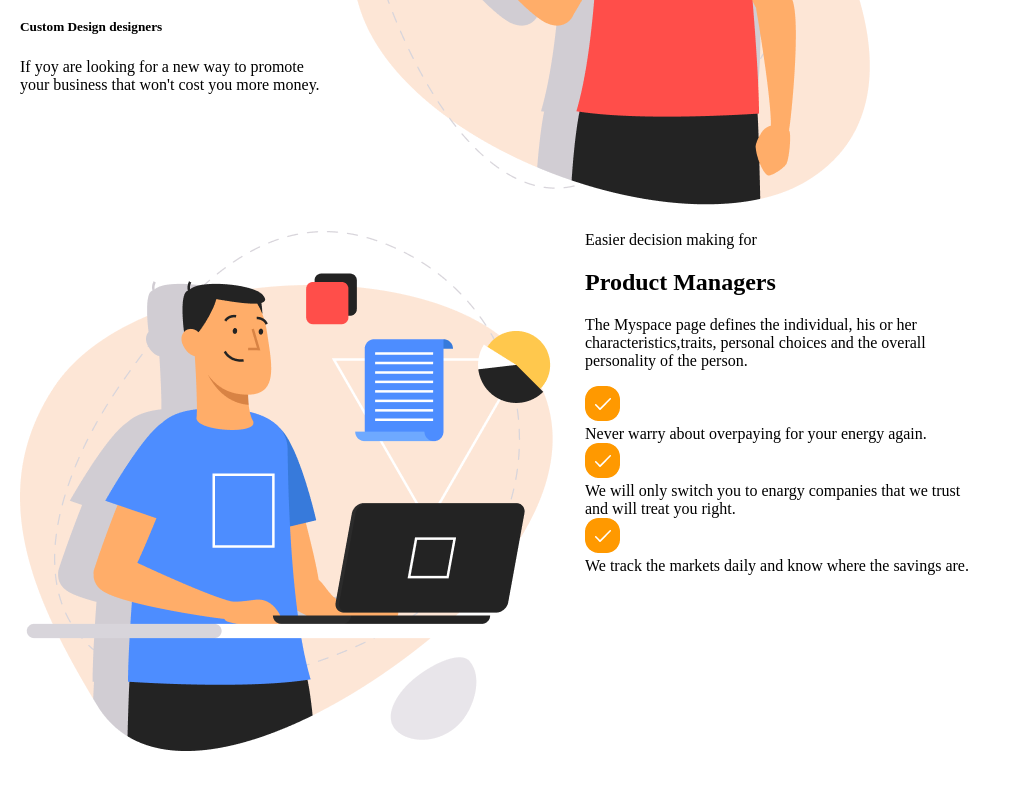
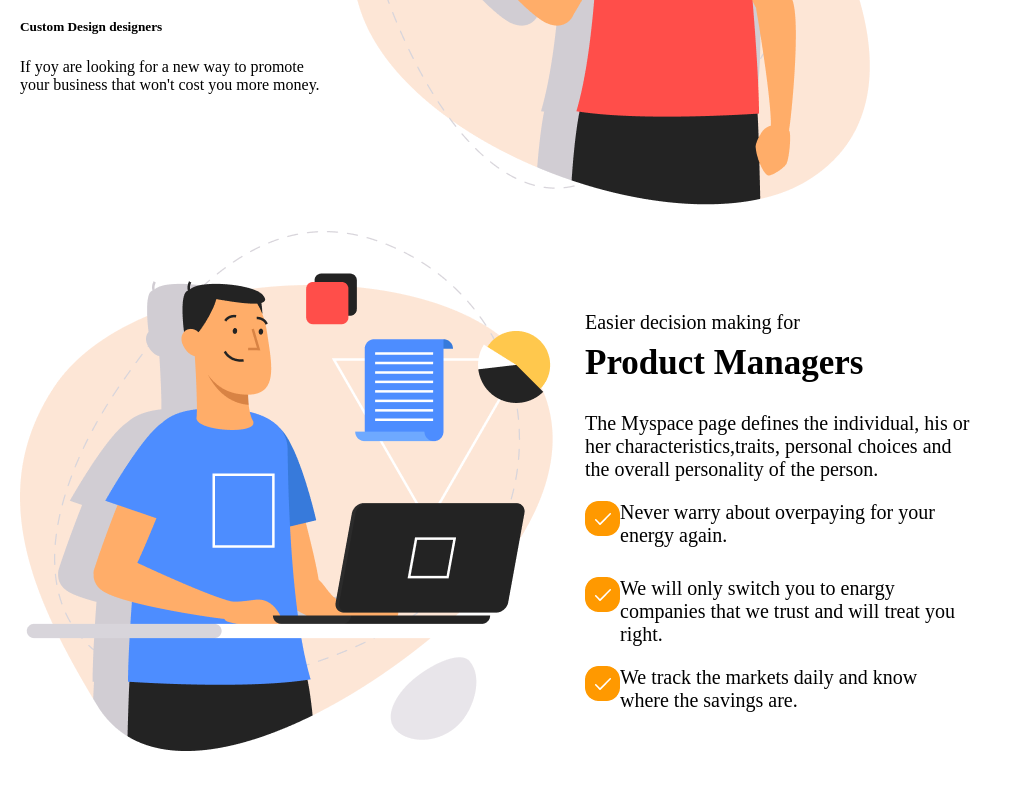
Before and after one commit to nikita150187/productly-practice, a plain HTML site: page index.produc.html in a window 1280 px wide. Shown: the part 1412-2201 px from the top of the page, without its empty margins (0-1013 px from the left). Drawn offline with Linux system fonts and the light colour scheme.

Commit message:
Added icon and text aline,font in code

```diff
--- a/index.produc.html
+++ b/index.produc.html
@@ -124,21 +124,27 @@
             <div class="myspace">
                 <p>The Myspace page defines the individual, his or her characteristics,traits, personal choices and the overall personality of the person.</p>
 
-                <div>
+                <div class="icon-info">
+                    <div class="icon-text-1">
                     <div class="icon-1">
                         <img src="images/right-click.png" alt="">
                     </div>
                     <div class="defin-txt-1">Never warry about overpaying for your energy again.</div>
                 </div>
+                <div>
+                    <div class="icon-text-2">
                 <div class="icon-2">
-                    <img src="images/right-click.png" alt="">
-                </div>
+                    <img src="images/right-click.png" alt=""></div>
                 <div class="defin-txt-2">We will only switch you to enargy companies that we trust and will treat you right.</div>
             </div>
-            <div class="icon-3">
-                <img src="images/right-click.png" alt="">
             </div>
+            <div>
+                 <div class="icon-text-3">
+                 <div class="icon-3">
+                <img src="images/right-click.png" alt=""></div>
             <div class="defin-txt-3">We track the markets daily and know where the savings are.</div>
+        </div>
+        </div>
         </div>
     </div>
 
--- a/posit.transfo.css
+++ b/posit.transfo.css
@@ -222,3 +222,37 @@ button {
 width: 40px;
 height: 40px;
 }
+.Text {
+    font-size: 20px;
+    position: relative;
+    top: 80px;
+}
+.design-making {
+    font-size: 20px;
+}
+.prodc-mangr {
+    font-size: 35px;
+    position: relative;
+    top: -20px;
+}
+.myspace {
+    position: relative;
+    top: -20px;
+}
+.icon-info {
+    align-items: center;
+    gap: 10px;
+}
+.icon-text-1 {
+    display: flex;
+}
+.icon-text-2 {
+    display: flex;
+    position: relative;
+    top: 30px;
+}
+.icon-text-3 {
+    display: flex;
+    position: relative;
+    top: 50px;
+}
```
